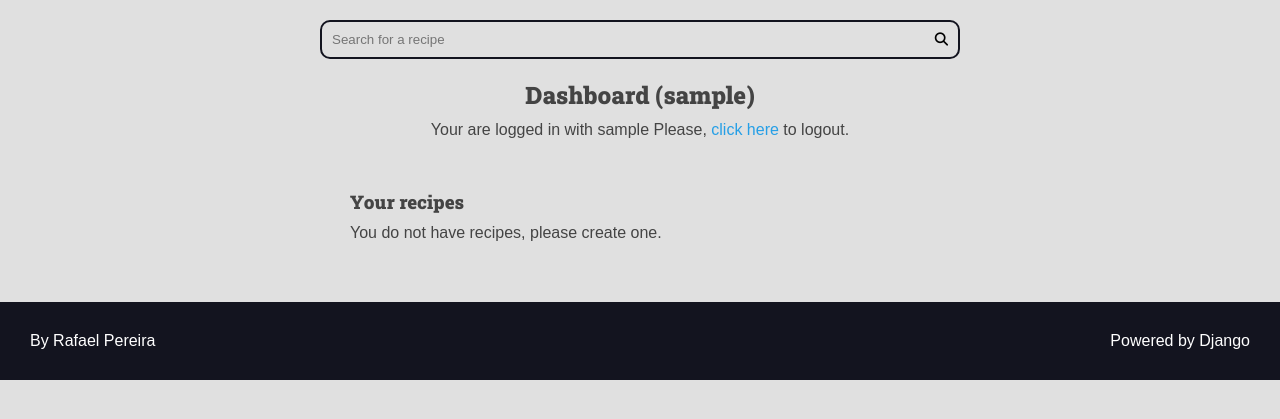
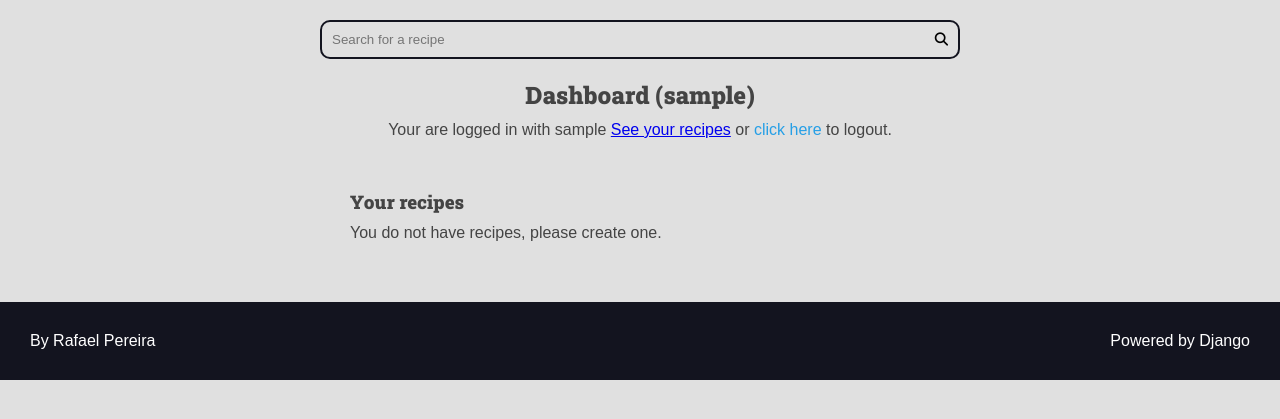
Before and after one commit to Rafaelp122/curso_projeto_django1, a Django app: page /authors/dashboard/ in a window 1280 px wide. Shown: the part 93-512 px from the top of the page. Run offline with Django 5.2, Linux system fonts and the light colour scheme; the visitor is signed in with stand-in values (Sample User, id 1); data that the repository does not hold is empty.

Commit message:
fix(login message): correct wording and improve logout instructions

```diff
--- a/authors/templates/authors/partials/login_message.html
+++ b/authors/templates/authors/partials/login_message.html
@@ -2,7 +2,7 @@
     <div class='login-message'>
         Your are logged in with
         {{ request.user.username }}
-        Please,
+        <a href="{% url 'authors:dashboard' %}">See your recipes</a> or
         <form class="inline-form" action="{% url 'authors:logout' %}" method="POST">
             {% csrf_token %}
             <input type="hidden" name="username" value="{{ request.user.username }}">
```
